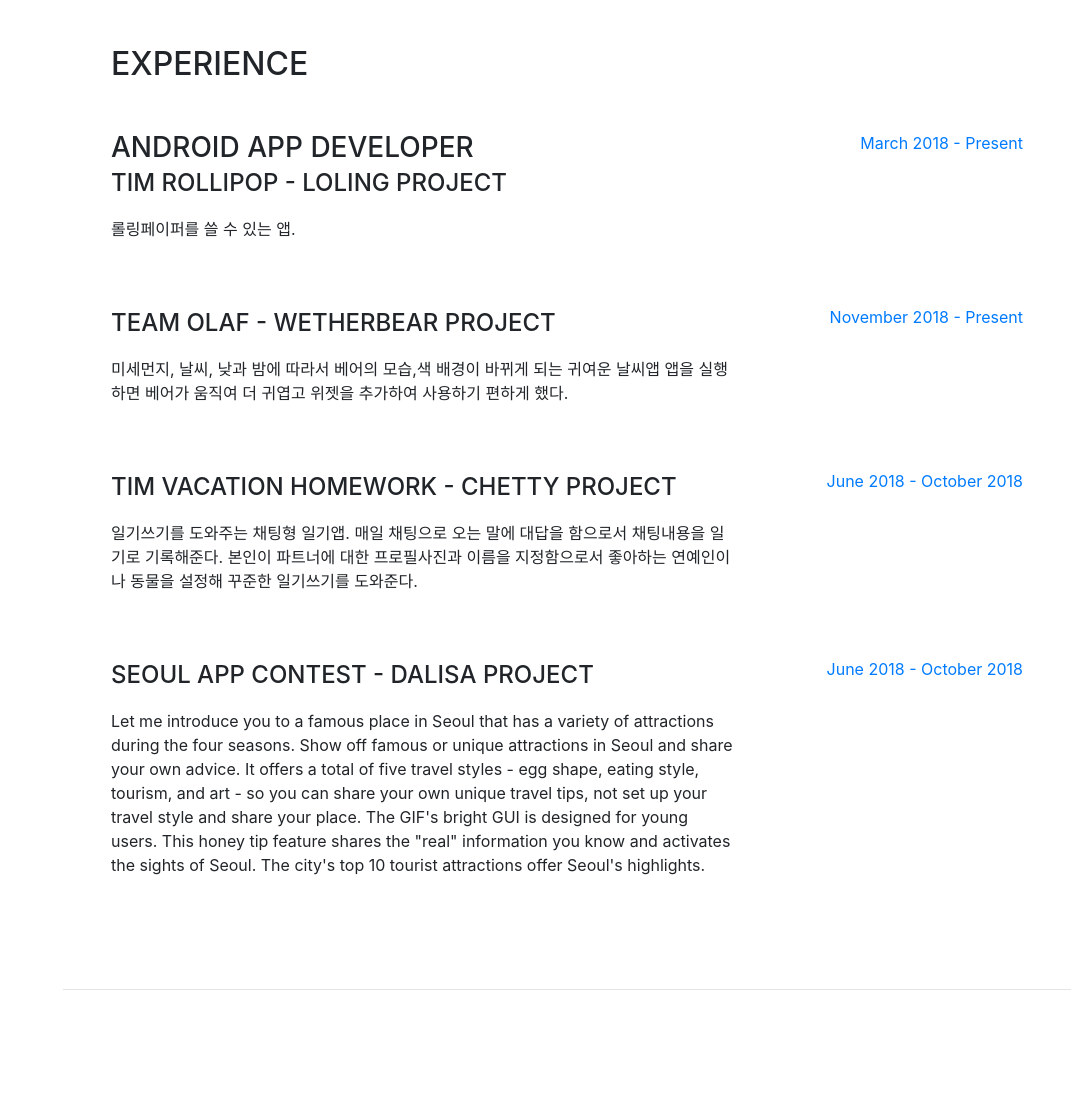
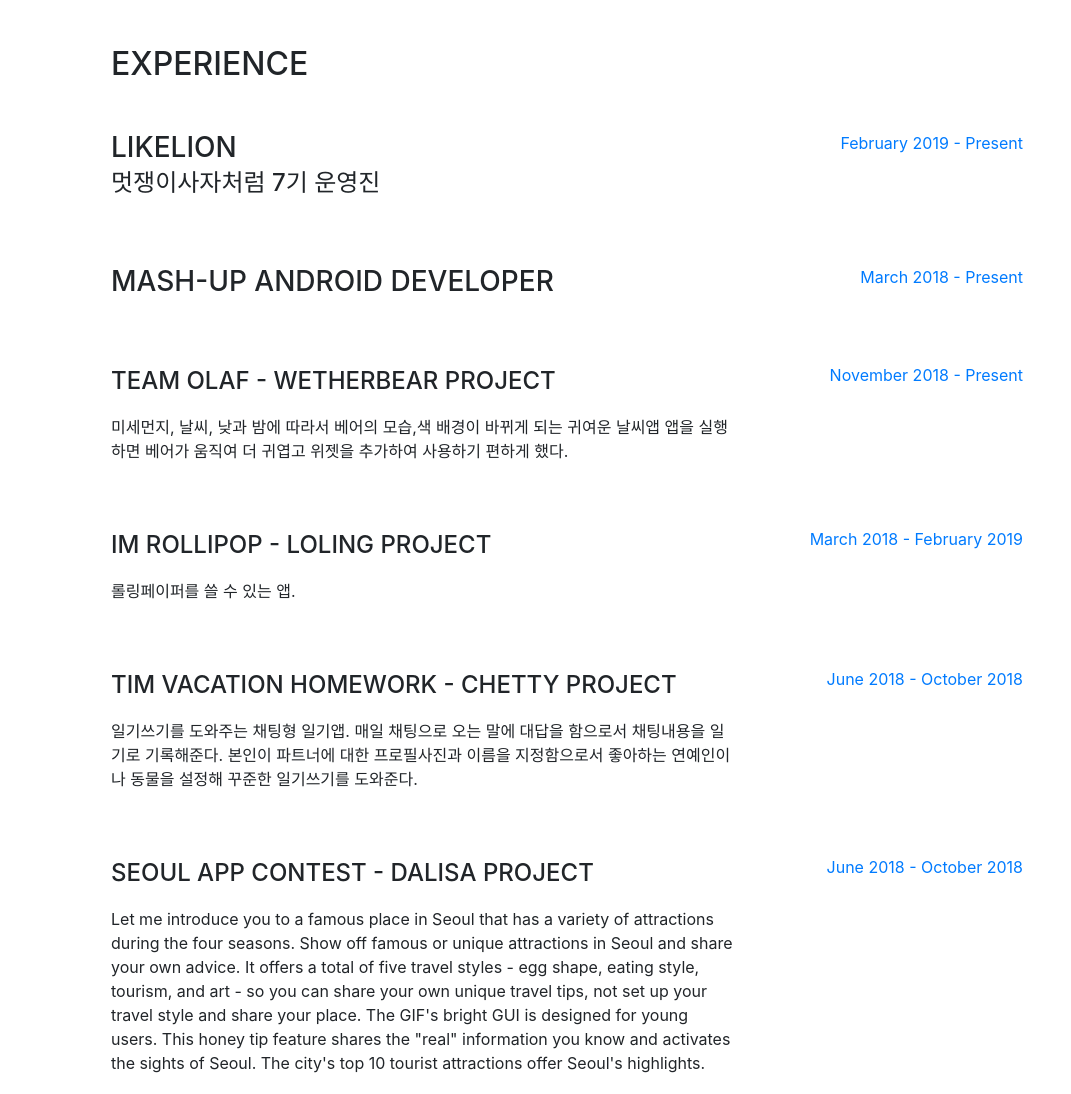
Before and after one commit to YuChocopie/YuChocopie.github.io, a website with bundled scripts: page index.html in a window 1280 px wide. Shown: the part 804-1898 px from the top of the page, without its empty margins (209-1280 px from the left). Built offline with nearby package versions, Linux system fonts and the light colour scheme; a web font is replaced by a local one.

Commit message:
Add EXPERIENCE
- 멋사 7기 운영진 추가

```diff
--- a/index.html
+++ b/index.html
@@ -70,6 +70,7 @@
             <a href="mailto:name@email.com">pointu341@gmail.com</a>
           </div>
           <p class="lead mb-5">I am a junior developer who wants to become the Front-End Developer.
+
 I just love programming.</p>
           <div class="social-icons">
             <a href="https://www.instagram.com/u_.jeong/">
@@ -93,17 +94,29 @@
       <section class="resume-section p-3 p-lg-5 d-flex flex-column" id="experience">
         <div class="my-auto">
           <h2 class="mb-5">Experience</h2>
+          <div class="resume-item d-flex flex-column flex-md-row mb-5">
+            <div class="resume-content mr-auto">
+              <h3 class="mb-0">LIKELION</h3>
+              <div class="subheading mb-3">멋쟁이사자처럼 7기 운영진</div>
+              <p></p>
+            </div>
+            <div class="resume-date text-md-right">
+              <span class="text-primary">February 2019 - Present</span>
+            </div>
+          </div>
+
 
           <div class="resume-item d-flex flex-column flex-md-row mb-5">
             <div class="resume-content mr-auto">
-              <h3 class="mb-0">Android App Developer</h3>
-              <div class="subheading mb-3">Tim Rollipop - LOLING Project</div>
-              <p>롤링페이퍼를 쓸 수 있는 앱.</p>
+              <h3 class="mb-0">Mash-UP Android Developer</h3>
+              <div class="subheading mb-3"></div>
+              <p></p>
             </div>
             <div class="resume-date text-md-right">
               <span class="text-primary">March 2018 - Present</span>
             </div>
           </div>
+
 
           <div class="resume-item d-flex flex-column flex-md-row mb-5">
             <div class="resume-content mr-auto">
@@ -116,6 +129,17 @@
             </div>
             <div class="resume-date text-md-right">
               <span class="text-primary">November 2018 - Present</span>
+            </div>
+          </div>
+
+          <div class="resume-item d-flex flex-column flex-md-row mb-5">
+            <div class="resume-content mr-auto">
+              <!-- <h3 class="mb-0">Android App Developer</h3> -->
+              <div class="subheading mb-3">im Rollipop - LOLING Project</div>
+              <p>롤링페이퍼를 쓸 수 있는 앱.             </p>
+            </div>
+            <div class="resume-date text-md-right">
+              <span class="text-primary">March 2018 - February 2019</span>
             </div>
           </div>
 
```
